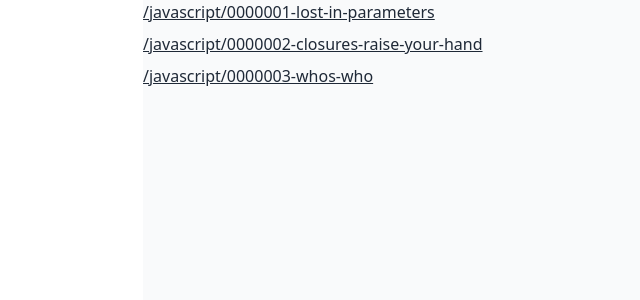
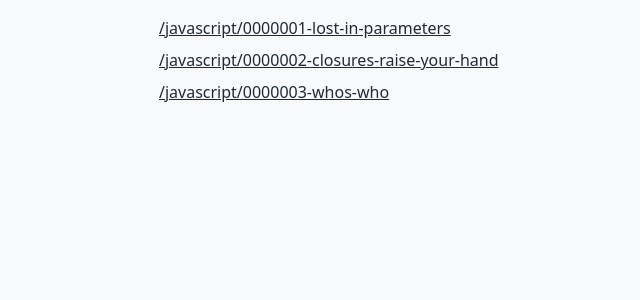
Before and after one commit to a6software/thetechnicalinterview.com, a Next.js app: page / in a window 1280 px wide. Shown: the top 300 px of the page, without its empty margins (177-817 px from the left). Built offline with nearby package versions, Linux system fonts and the light colour scheme.

Commit message:
Basic styling fixup

```diff
--- a/pages/index.tsx
+++ b/pages/index.tsx
@@ -25,14 +25,14 @@ type IndexProps = {
 
 const Index: NextPage<IndexProps> = ({ availableQuestions }) => {
   return (
-    <div className="primary-content" data-theme={"light"}>
+    <div className="primary-content bg-gray-50 " data-theme={"light"}>
       <Head>
         <title>TheTechnicalInterview.com</title>
         <meta name="description" content="The technical interview" />
         <link rel="icon" href="/favicon.ico" />
       </Head>
 
-      <main className="container mx-auto bg-gray-50 h-screen w-1/2">
+      <main className="container p-4 lg:mx-auto h-screen w-full lg:w-1/2">
         <div className="flex flex-col justify-center">
           <ul>
             {availableQuestions.map((question) => {
--- a/pages/question/[...requestedQuestion].tsx
+++ b/pages/question/[...requestedQuestion].tsx
@@ -143,14 +143,14 @@ const QuestionPage: NextPage<QuestionPageProps> = ({
   };
 
   return (
-    <div className="primary-content" data-theme={"light"}>
+    <div className="primary-content bg-gray-50 " data-theme={"light"}>
       <Head>
         <title>TheTechnicalInterview.com</title>
         <meta name="description" content="The technical interview" />
         <link rel="icon" href="/favicon.ico" />
       </Head>
 
-      <main className="container mx-auto bg-gray-50 h-screen w-1/2">
+      <main className="container p-4 lg:mx-auto h-screen w-full lg:w-1/2">
         <div className="flex flex-col justify-center">
           <section>
             <Markdown className={"prose"}>{question}</Markdown>
```
